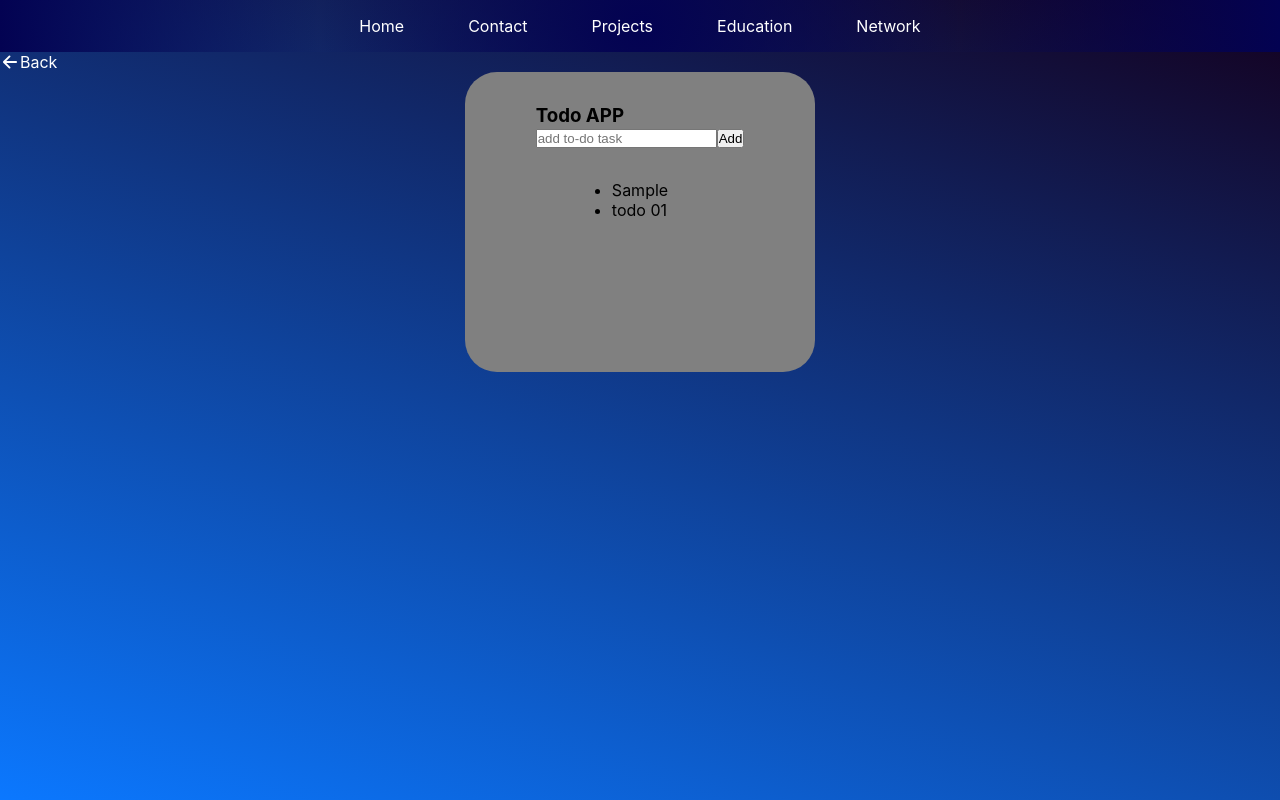
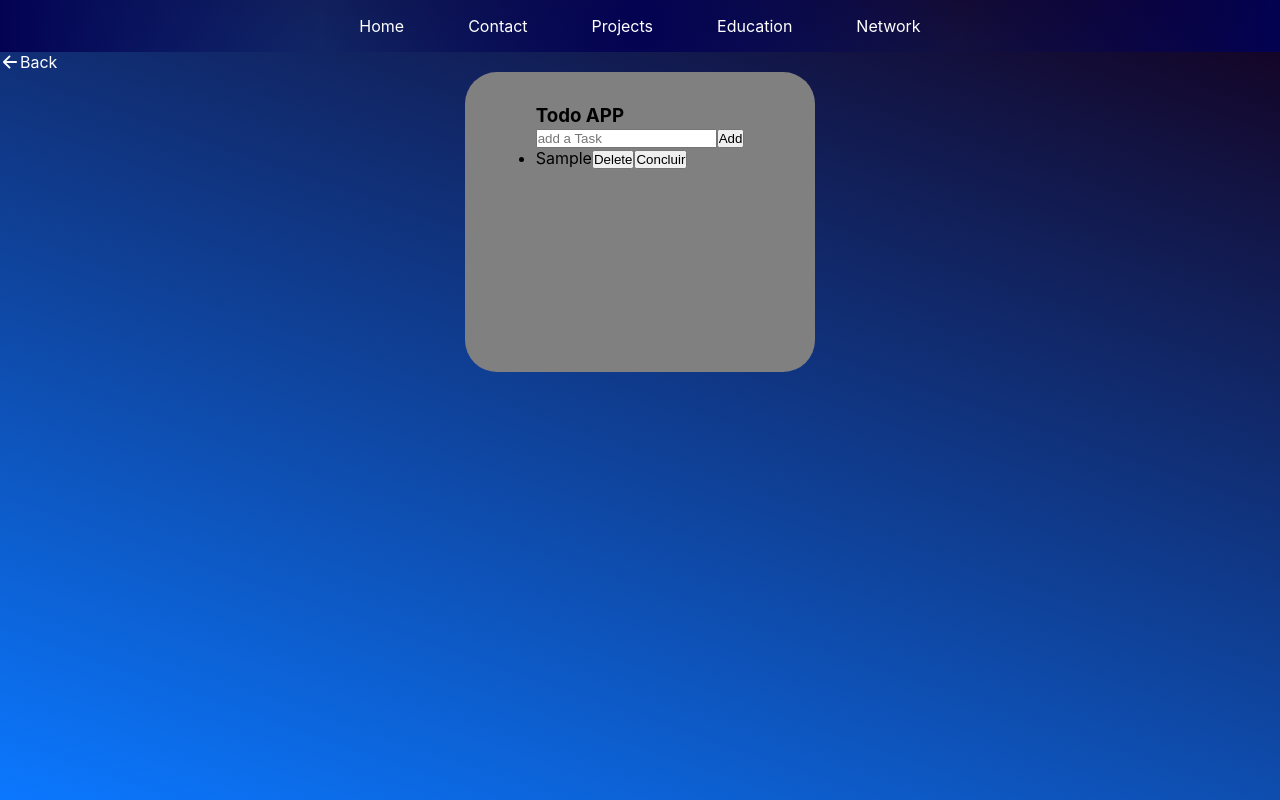
Before and after one commit to EduExtreme/edu-site-next, a Next.js app: page /projects in a window 1280 px wide. Both pictures are taken after typing "Sample" into the empty fields and a click on the button "Add". Built offline with nearby package versions, Linux system fonts and the light colour scheme.

Commit message:
made todo with add and delete function

```diff
--- a/src/components/NavMenu/index.tsx
+++ b/src/components/NavMenu/index.tsx
@@ -3,7 +3,6 @@ import { NavContainer } from './styles';
 
 export default function NavMenu() {
   return (
-    <>
     <NavContainer>
       <div className="first-items">
         <nav>
@@ -37,6 +36,5 @@ export default function NavMenu() {
         </nav>
       </div>
     </NavContainer>
-    </>
   );
 }
--- a/src/components/NavMenu/styles.ts
+++ b/src/components/NavMenu/styles.ts
@@ -9,6 +9,7 @@ export const NavContainer = styled.section`
     rgba(0, 67, 221, 0.01724439775910369) 50%,
     rgba(3, 2, 82, 1) 100%
   );
+
   .first-items {
     display: flex;
     align-items: center;
--- a/src/components/TodoProject/index.tsx
+++ b/src/components/TodoProject/index.tsx
@@ -3,64 +3,62 @@ import { v4 as uuidv4 } from 'uuid';
 import { TodoApp, TodoSection } from './styles';
 
 export function TodoProject() {
-  const [todoItem, setTodoItem] = useState('');
-  const [items, setItems] = useState([
-    {
-      id: '1234',
-      name: 'todo 01',
-      isDone: false,
-    },
-  ]);
+  const [todoTask, setTodoTask] = useState('');
+  const [task, setTask] = useState([]);
 
   const handleAdd = () => {
-    if (todoItem) {
-      setItems([
+    if (todoTask) {
+      setTask([
         {
           id: uuidv4(),
-          name: todoItem,
+          name: todoTask,
           isDone: false,
         },
-        ...items,
+        ...task,
       ]);
-      setTodoItem('');
+      setTodoTask('');
     }
   };
-  const handleToggle = (id) => {
-    const xItems = items.map((item) => {
-      if (item.id === id) {
-        return {
-          ...item,
-          isDone: !item.isDone,
-        };
-      }
 
-      return item;
-    });
+  const deleteTask = (index: number) => {
+    task.splice(index, 1);
+    setTask([...task]);
+  };
+  const editTask = (index) => {};
 
-    setItems(xItems);
-  };
-
+  console.log(task);
   return (
     <TodoSection>
       <TodoApp>
         <h1>Todo APP</h1>
         <input
           type="text"
-          value={todoItem}
-          onChange={(e) => setTodoItem(e.target.value)}
-          placeholder="add to-do task "
+          value={todoTask}
+          onChange={(e) => setTodoTask(e.target.value)}
+          placeholder="add a Task"
         />
         <button type="button" onClick={handleAdd}>
           Add
         </button>
+
+        {task.length > 0 ? (
+          <ul>
+            {task.map((data, index) => (
+              <li key={uuidv4()}>
+                {data.name}
+                <button type="button" onClick={() => deleteTask(index)}>
+                  Delete
+                </button>
+                <button type="button" onClick={() => editTask(index)}>
+                  Concluir
+                </button>
+              </li>
+            ))}
+          </ul>
+        ) : (
+          <p>Nenhuma Task Adcionada</p>
+        )}
       </TodoApp>
-      <ul>
-        {items.map(({ id, name }) => (
-          <li key={id} onClick={() => handleToggle(id)}>
-            {name}
-          </li>
-        ))}
-      </ul>
     </TodoSection>
   );
 }
--- a/src/pages/_document.tsx
+++ b/src/pages/_document.tsx
@@ -38,28 +38,7 @@ export default class MyDocument extends Document {
   render() {
     return (
       <Html lang="pt-BR">
-        <Head>
-          <Script
-            strategy="beforeInteractive"
-            async
-            src="https://www.googletagmanager.com/gtag/js?id=UA-199678396-1"
-          />
-          <Script
-            strategy="beforeInteractive"
-            id=""
-            dangerouslySetInnerHTML={{
-              __html: `
-              window.dataLayer = window.dataLayer || [];
-              function gtag() {
-                dataLayer.push(arguments);
-              }
-              gtag('js', new Date());
-
-              gtag('config', 'UA-199678396-1');
-              `,
-            }}
-          />
-        </Head>
+        <Head />
         <body>
           <Main />
           <NextScript />
--- a/src/pages/projects.tsx
+++ b/src/pages/projects.tsx
@@ -1,4 +1,4 @@
-import { ProjectsSection } from '../../styles/projects';
+import { ProjectsSection } from '../../styles/pages/projects';
 import { GoBackButton } from '../components/GoBackButton';
 import { TodoProject } from '../components/TodoProject';
 
```
Also changed, not shown: .babelrc (added), styles/pages/projects.ts (renamed from styles/projects.ts). Lines whose indentation alone changed are shown as unchanged.
